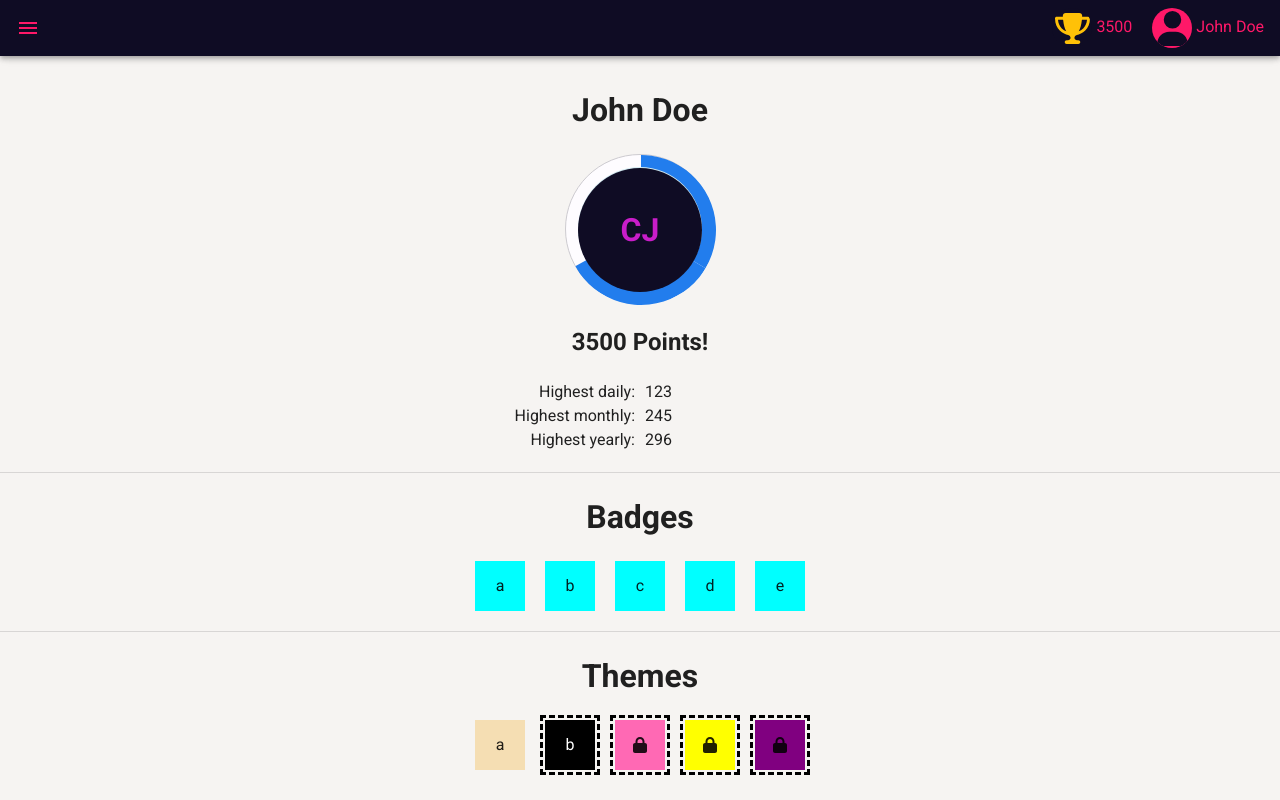
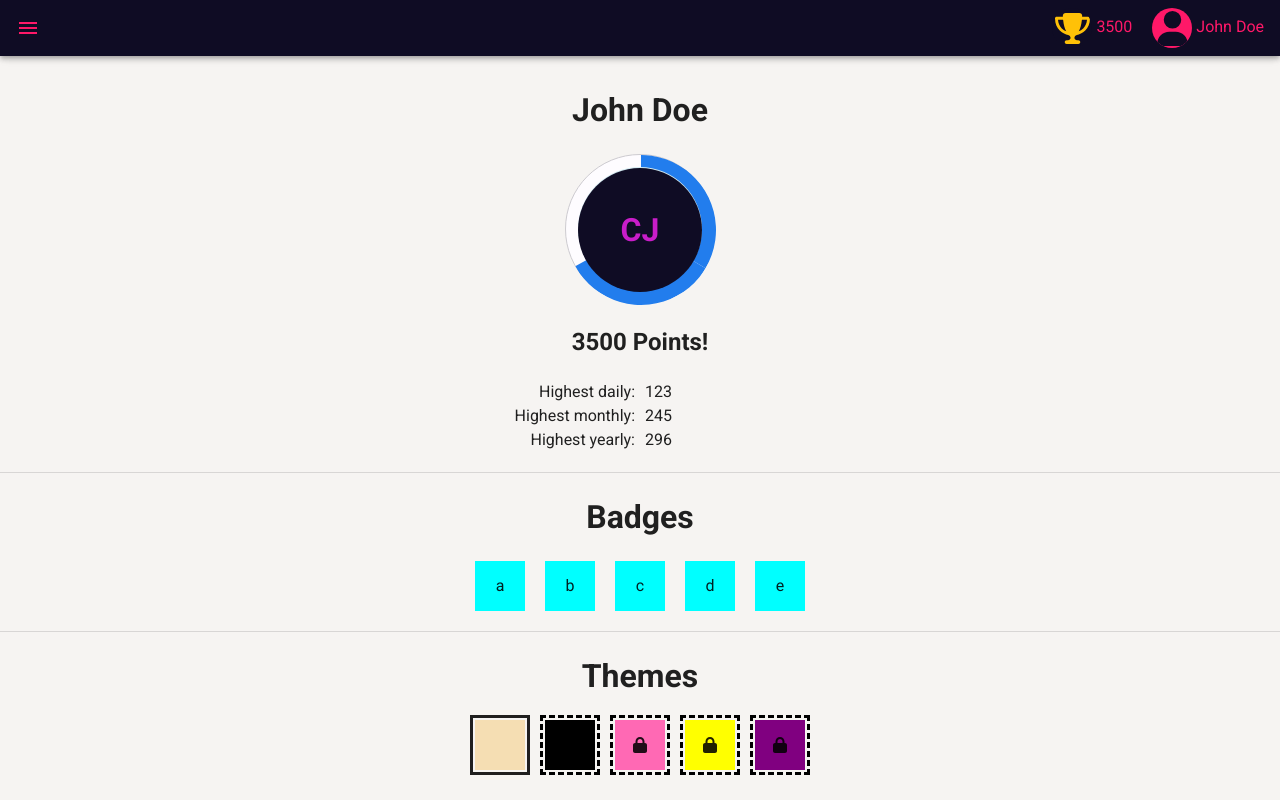
Before and after one commit to stelar7/smartcraft-hackathon-2022-gunnar, a Nuxt app in the folder frontend/: page /profile/user-id-goes-here in a window 1280 px wide. Built offline with nearby package versions, Linux system fonts and the light colour scheme; no server answers.

Commit message:
fix outline

```diff
--- a/frontend/pages/profile/_id.vue
+++ b/frontend/pages/profile/_id.vue
@@ -26,12 +26,8 @@
     <v-divider />
     <h1>Themes</h1>
     <div class="themes">
-      <div :class="['one', { nooutline: !isDark }]" @click="toggleTheme(false)">
-        a
-      </div>
-      <div :class="['two', { nooutline: isDark }]" @click="toggleTheme(true)">
-        b
-      </div>
+      <div :class="['one', { nooutline: !isDark }]" @click="toggleTheme(false)" />
+      <div :class="['two', { nooutline: isDark }]" @click="toggleTheme(true)" />
       <v-tooltip top>
         <template #activator="{ on, attrs }">
           <div class="three" v-bind="attrs" v-on="on">
@@ -170,7 +166,7 @@ export default {
     }
 
     .nooutline {
-      outline: none;
+      outline: solid;
       cursor: default;
     }
 
@@ -181,6 +177,7 @@ export default {
     .two {
       background: black;
       color: white;
+      outline-color: black;
     }
     .three {
       background: hotpink;
```
